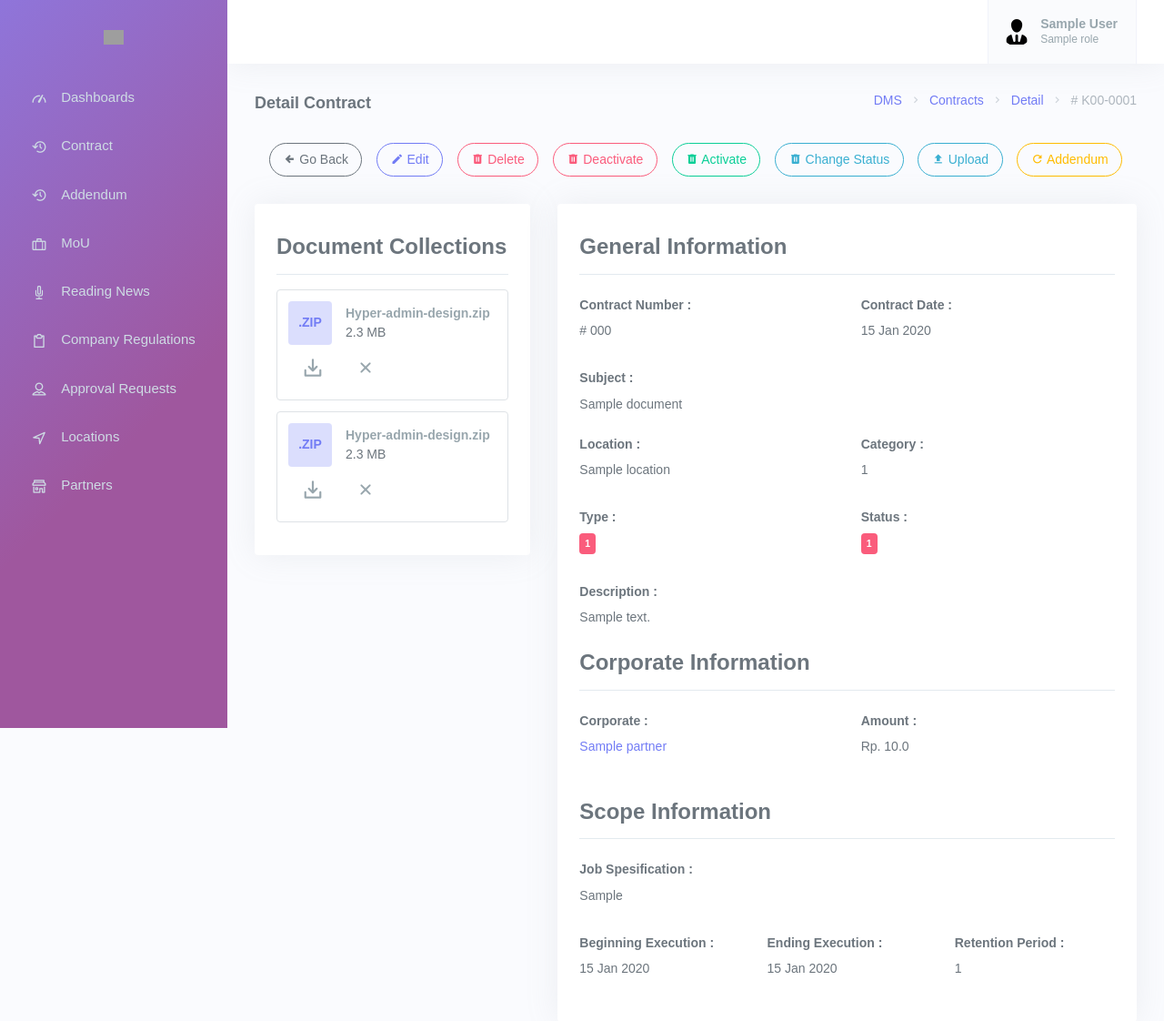
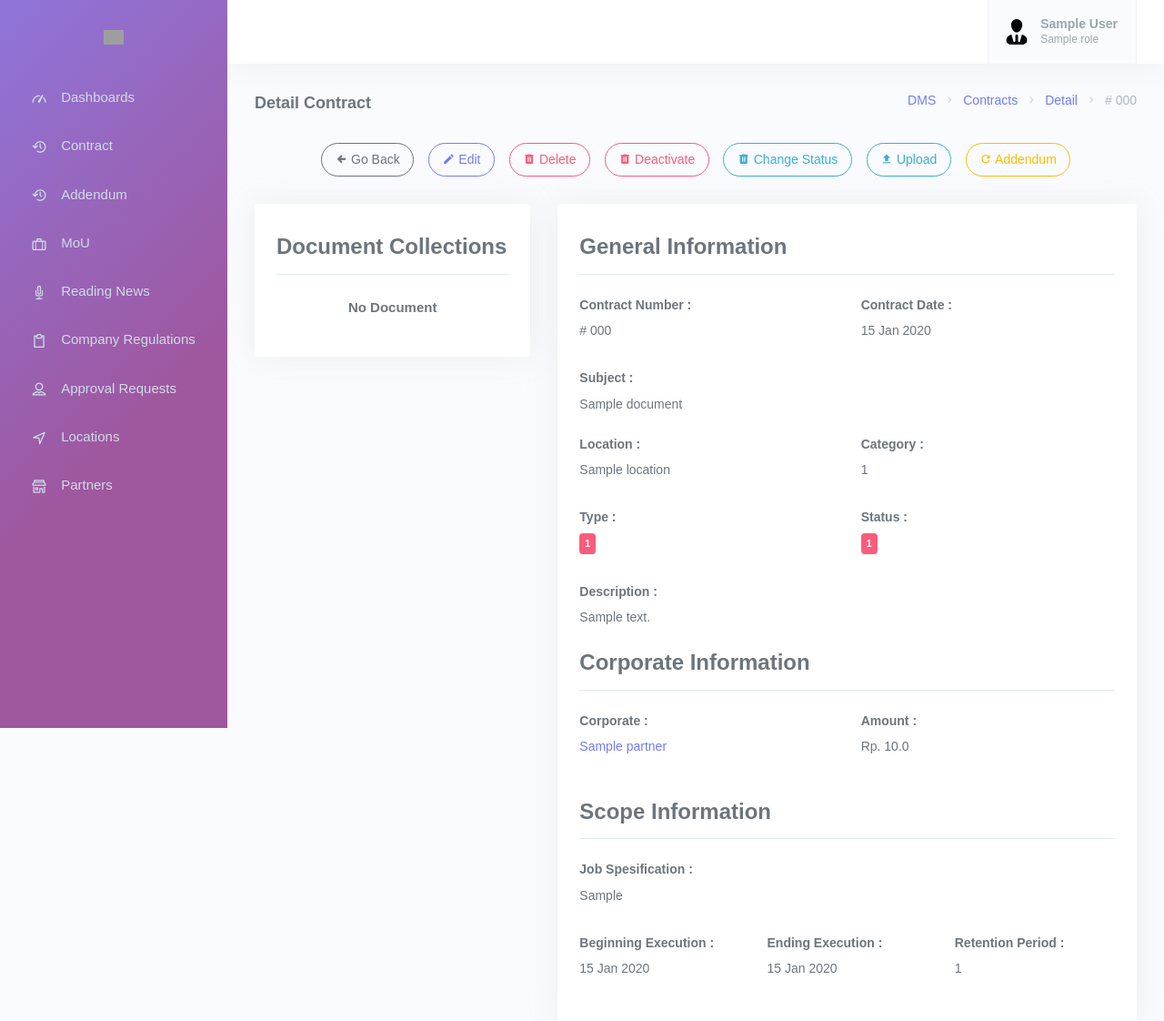
Before and after one commit to simonnicholov/document_management, a Django app: page /contracts/1/details/ in a window 1280 px wide. Shown: the top 1122 px of the page at 91% size. Run offline with Django 3.2, Linux system fonts and the light colour scheme; a user stored in the database is signed in; tables that the repository leaves empty hold one stand-in row (values such as "Sample post"); style sheets or scripts are compiled from the project's sources; some libraries are stand-ins or nearby versions; some web fonts are replaced; grey boxes are pictures that could not be loaded.

Commit message:
delete document

```diff
--- a/document_management/apps/contracts/views.py
+++ b/document_management/apps/contracts/views.py
@@ -5,9 +5,10 @@
 from django.shortcuts import render, redirect, get_object_or_404
 
 from document_management.apps.documents.models import Document
+from document_management.apps.users.models import User
 from document_management.core.decorators import legal_required
 
-from .forms import ContractForm
+from .forms import ContractForm, DeleteForm
 
 
 def index(request):
@@ -90,6 +91,7 @@
     return render(request, 'contracts/add.html', context)
 
 
+@legal_required
 def edit(request, id):
     context = {
         'title': 'Edit Contract'
@@ -97,9 +99,23 @@
     return render(request, 'contracts/edit.html', context)
 
 
+@legal_required
 def delete(request, id):
+    document = get_object_or_404(
+        Document.objects.select_related('partner', 'location')
+                .filter(is_active=True), id=id
+    )
+    form = DeleteForm(data=request.POST or None, document=document, user=request.user)
+    print('form is valid : ', form.is_valid())
+    print('form error : ', form.errors)
+    if form.is_valid():
+        form.save()
+        messages.success(request, "Document # { document.number } has been delete")
+        return redirect("backoffice:contracts:index")
     context = {
-        'title': 'Delete Contract'
+        'title': 'Delete Contract',
+        'document': document,
+        'form': form
     }
     return render(request, 'contracts/delete.html', context)
 
@@ -107,9 +123,9 @@
 @login_required
 def details(request, id):
     document = get_object_or_404(
-        Document.objects.select_related('partner', 'location')
-                .filter(is_active=True), id=id
+        Document.objects.select_related('partner', 'location'), id=id
     )
+
     context = {
         'title': 'Details Contract',
         'document': document
@@ -117,6 +133,7 @@
     return render(request, 'contracts/details.html', context)
 
 
+@legal_required
 def upload(request, id):
     context = {
         'title': 'Upload Contract'
@@ -124,6 +141,7 @@
     return render(request, 'contracts/upload.html', context)
 
 
+@legal_required
 def change_status(request, id):
     context = {
         'title': 'Change Status'
@@ -131,6 +149,7 @@
     return render(request, 'contracts/change_status.html', context)
 
 
+@legal_required
 def change_record_status(request, id):
     context = {
         'title': 'Change Status Contract'
--- a/document_management/apps/documents/models.py
+++ b/document_management/apps/documents/models.py
@@ -63,7 +63,7 @@
 
 
 class DocumentFile(models.Model):
-    document = models.ForeignKey('documents.Document', related_name="document_files",
+    document = models.ForeignKey('documents.Document', related_name="files",
                                  on_delete=models.CASCADE)
     file = models.FileField(upload_to=FilenameGenerator('document_file'))
     is_active = models.BooleanField('active', default=True)
@@ -71,3 +71,18 @@
 
     def __str__(self):
         return str(self.file.url)
+
+
+class DocumentLogs(models.Model):
+    document = models.ForeignKey('documents.Document', related_name="logs",
+                                 on_delete=models.CASCADE)
+    reason = models.TextField(blank=True, null=True)
+    updated_by = models.ForeignKey('users.User', related_name="updated_logs",
+                                   on_delete=models.CASCADE, blank=True, null=True)
+    updated_date = models.DateTimeField(blank=True, null=True)
+    deleted_by = models.ForeignKey('users.User', related_name="deleted_logs",
+                                   on_delete=models.CASCADE, blank=True, null=True)
+    deleted_date = models.DateTimeField(blank=True, null=True)
+
+    def __str__(self):
+        return str(self.id)
--- a/document_management/settings.py
+++ b/document_management/settings.py
@@ -44,6 +44,7 @@
     'django.contrib.sessions',
     'django.contrib.messages',
     'django.contrib.staticfiles',
+    'django.contrib.humanize',
 
     # Third Party
     'compressor',
@@ -140,8 +141,6 @@
 
 TIME_ZONE = 'Asia/Jakarta'
 
-TIME_ZONE = 'UTC'
-
 USE_I18N = True
 
 USE_L10N = True
--- a/templates/contracts/details.html
+++ b/templates/contracts/details.html
@@ -16,8 +16,8 @@
                         {% include '_includes/breadcrumb.html' %}
                     </li>
                     <li class="breadcrumb-item"><a href="{% url 'backoffice:contracts:index' %}">Contracts</a></li>
-                    <li class="breadcrumb-item"><a href="{% url 'backoffice:contracts:details' 1 %}">Detail</a></li>
-                    <li class="breadcrumb-item active"># K00-0001</li>
+                    <li class="breadcrumb-item"><a href="{% url 'backoffice:contracts:details' document.id %}">Detail</a></li>
+                    <li class="breadcrumb-item active"># {{ document.number }}</li>
                 </ol>
             </div>
             <h4 class="page-title">Detail Contract</h4>
@@ -25,38 +25,52 @@
     </div>
 </div>
 
-<div class="row mt-3 mb-2">
+{% if not document.is_active %}
+<div class="row mt-4">
+    <div class="col-12">
+        <div class="alert alert-info alert-dismissible bg-danger text-white border-0 fade show" role="alert">
+            <strong>INFO !</strong>&nbsp;&nbsp; Document is not active !
+        </div>
+    </div>
+</div>
+{% endif %}
+
+<div class="row {% if document.is_active %}mt-3{% endif %} mb-2">
     <div class="col-lg-12 mb-2 text-center">
         <a href="{% url 'backoffice:contracts:index' %}" class="btn btn-outline-secondary btn-rounded m-1">
             <i class="mdi mdi-arrow-left-thick"></i>
             Go Back
         </a>
-        <a href="{% url 'backoffice:contracts:edit' 1 %}" class="btn btn-outline-primary btn-rounded m-1">
+        {% if document.is_active %}
+            <a href="{% url 'backoffice:contracts:edit' document.id %}" class="btn btn-outline-primary btn-rounded m-1">
                 <i class="mdi mdi-pencil"></i>
                 Edit
             </a>
-        <a href="{% url 'backoffice:contracts:delete' 1 %}" class="btn btn-outline-danger btn-rounded m-1">
+            <a href="{% url 'backoffice:contracts:delete' document.id %}" class="btn btn-outline-danger btn-rounded m-1">
                 <i class="mdi mdi-trash-can"></i>
                 Delete
             </a>
-        <!-- TODO : Ada Logika untuk Deactivate dan Activate -->
-        <a href="{% url 'backoffice:contracts:change_record_status' 1 %}" class="btn btn-outline-danger btn-rounded m-1">
+            <a href="{% url 'backoffice:contracts:change_record_status' document.id %}" class="btn btn-outline-danger btn-rounded m-1">
                 <i class="mdi mdi-trash-can"></i>
                 Deactivate
             </a>
-        <a href="{% url 'backoffice:contracts:change_record_status' 1 %}" class="btn btn-outline-success btn-rounded m-1">
+        {% else %}
+            <a href="{% url 'backoffice:contracts:change_record_status' document.id %}" class="btn btn-outline-success btn-rounded m-1">
                 <i class="mdi mdi-trash-can"></i>
                 Activate
             </a>
-        <a href="{% url 'backoffice:contracts:change_status' 1 %}" class="btn btn-outline-info btn-rounded m-1">
+        {% endif %}
+        {% if document.is_active %}
+        <a href="{% url 'backoffice:contracts:change_status' document.id %}" class="btn btn-outline-info btn-rounded m-1">
             <i class="mdi mdi-trash-can"></i>
             Change Status
         </a>
-        <a href="{% url 'backoffice:contracts:upload' 1 %}" class="btn btn-outline-info btn-rounded m-1">
+        <a href="{% url 'backoffice:contracts:upload' document.id %}" class="btn btn-outline-info btn-rounded m-1">
             <i class="mdi mdi-upload"></i>
             Upload
         </a>
-        <a href="{% url 'backoffice:addendums:lists' 1 %}" class="btn btn-outline-warning btn-rounded m-1">
+        {% endif %}
+        <a href="{% url 'backoffice:addendums:lists' document.id %}" class="btn btn-outline-warning btn-rounded m-1">
             <i class="mdi mdi-refresh"></i>
             Addendum
         </a>
@@ -71,6 +85,7 @@
                 <h3>Document Collections</h3>
                 <hr />
 
+                {% for file in document.document_files.all %}
                     <div class="card mb-2 shadow-none border">
                         <div class="p-2">
                             <div class="row align-items-center">
@@ -96,31 +111,9 @@
                             </div>
                         </div>
                     </div>
-                <div class="card mb-2 shadow-none border">
-                    <div class="p-2">
-                        <div class="row align-items-center">
-                            <div class="col-auto">
-                                <div class="avatar-sm">
-                                    <span class="avatar-title bg-primary-lighten text-primary rounded">
-                                        .ZIP
-                                    </span>
-                                </div>
-                            </div>
-                            <div class="col pl-0">
-                                <a href="javascript:void(0);" class="text-muted font-weight-bold">Hyper-admin-design.zip</a>
-                                <p class="mb-0">2.3 MB</p>
-                            </div>
-                            <div class="col-auto">
-                                <a href="javascript:void(0);" class="btn btn-link btn-lg text-muted">
-                                    <i class="dripicons-download"></i>
-                                </a>
-                                <a href="javascript:void(0);" class="btn btn-link btn-lg text-muted">
-                                    <i class="dripicons-cross"></i>
-                                </a>
-                            </div>
-                        </div>
-                    </div>
-                </div>
+                {% empty %}
+                    <h5 class="text-center p-2">No Document</h5>
+                {% endfor %}
             </div>
         </div>
 
@@ -195,7 +188,7 @@
                     <div class="col-md-6">
                         <div class="form-group mb-3">
                             <h6 class="font-14">Corporate :</h6>
-                            <p><a href="{% url 'backoffice:partners:details' 1 %}">{{ document.partner.name }}</a></p>
+                            <p><a href="{% url 'backoffice:partners:details' document.partner.id %}">{{ document.partner.name }}</a></p>
                         </div>
                     </div>
                     <div class="col-md-6">
--- a/templates/contracts/edit.html
+++ b/templates/contracts/edit.html
@@ -3,8 +3,6 @@
 {% load static%}
 
 {% block content_page %}
-<div class="container-fluid">
-
 <div class="row">
     <div class="col-12">
         <div class="page-title-box">
@@ -22,6 +20,8 @@
         </div>
     </div>
 </div>
+
+<div class="mb-3"></div>
 
 <div class="row">
     <div class="col-12">
@@ -172,5 +172,4 @@
 
     </div>
 </div>
-</div>
 {% endblock %}
```
Also changed, not shown: document_management/apps/contracts/forms.py (+19 -0 lines), document_management/apps/documents/admin.py (+7 -1 lines), templates/contracts/delete.html (+12 -13 lines), document_management/apps/documents/migrations/0003_auto_20190815_1609.py (added), document_management/apps/documents/migrations/0004_auto_20190815_2349.py (added), document_management/apps/documents/migrations/0005_auto_20190815_2351.py (added). Lines whose indentation alone changed are shown as unchanged.
